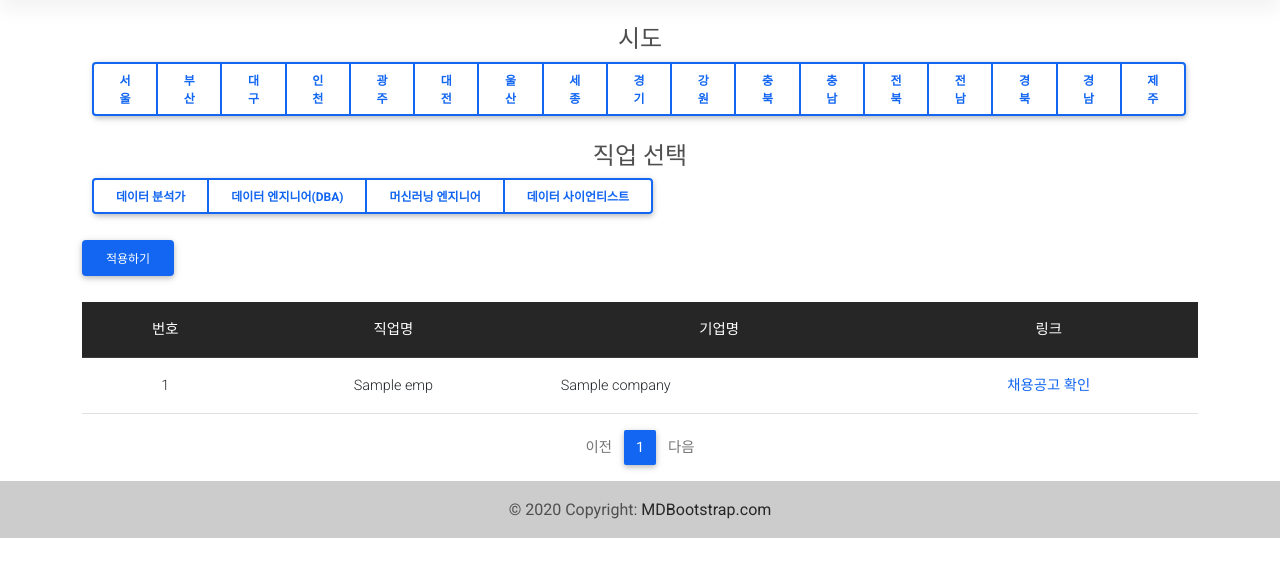
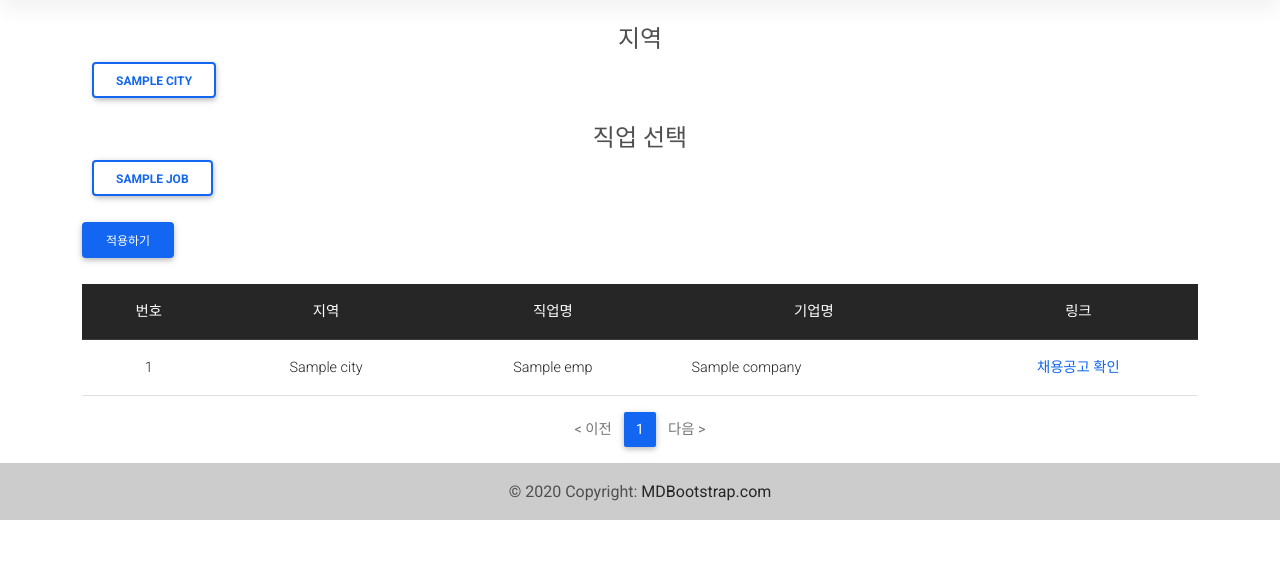
Before and after one commit to gchin97/multi_finalproject, a Django app: template web_3/templates/prediction/emp.html in a window 1280 px wide. Shown: the part 59-636 px from the top of the page. Run offline with Django 3.2, Linux system fonts and the light colour scheme; the template is opened without the code that fills it: most values are stand-ins (such as "Sample title", 1, 10 or a date in 2020); some libraries are stand-ins or nearby versions.

Commit message:
231016 commit before merge

```diff
--- a/Web_service/prediction/urls.py
+++ b/Web_service/prediction/urls.py
@@ -8,4 +8,5 @@ urlpatterns = [
     path('main/', views.main, name='main'),
     path('predict/', views.predict, name='predict'),
     path('emp/', views.emp, name='emp'),
+    path('search/', views.search, name='search'),
 ]
--- a/Web_service/templates/prediction/emp.html
+++ b/Web_service/templates/prediction/emp.html
@@ -2,91 +2,44 @@
 {% load prediction_filter %}
 {% block content %}
 <div class="container">
-    <form action="" method="post">
-        {% csrf_token %}
+    <form action="{% url 'prediction:search' %}" method="get">
         <div class="container">
                 <div class="col">
                     <br>
-                    <h4 class="text-center">시도</h4>
+                    <h4 class="text-center">지역</h4>
                     <div class="btn-group" role="group" aria-label="Basic checkbox toggle button group">
-                        <input name="city" type="checkbox" class="btn-check" id="btncheck1" value="서울" autocomplete="off">
-                        <label for="btncheck1" class="btn btn-outline-primary"><strong>서울</strong></label>
-
-                        <input name="city" type="checkbox" class="btn-check" id="btncheck2" value="부산" autocomplete="off">
-                        <label for="btncheck2" class="btn btn-outline-primary"><strong>부산</strong></label>
-
-                        <input name="city" type="checkbox" class="btn-check" id="btncheck3" value="대구" autocomplete="off">
-                        <label for="btncheck3" class="btn btn-outline-primary"><strong>대구</strong></label>
-
-                        <input name="city" type="checkbox" class="btn-check" id="btncheck4" value="인천" autocomplete="off">
-                        <label for="btncheck4" class="btn btn-outline-primary"><strong>인천</strong></label>
-
-                        <input name="city" type="checkbox" class="btn-check" id="btncheck5" value="광주" autocomplete="off">
-                        <label for="btncheck5" class="btn btn-outline-primary"><strong>광주</strong></label>
-
-                        <input name="city" type="checkbox" class="btn-check" id="btncheck6" value="대전" autocomplete="off">
-                        <label for="btncheck6" class="btn btn-outline-primary"><strong>대전</strong></label>
-
-                        <input name="city" type="checkbox" class="btn-check" id="btncheck7" value="울산" autocomplete="off">
-                        <label for="btncheck7" class="btn btn-outline-primary"><strong>울산</strong></label>
-
-                        <input name="city" type="checkbox" class="btn-check" id="btncheck8" value="세종" autocomplete="off">
-                        <label for="btncheck8" class="btn btn-outline-primary"><strong>세종</strong></label>
-
-                        <input name="city" type="checkbox" class="btn-check" id="btncheck9" value="경기" autocomplete="off">
-                        <label for="btncheck9" class="btn btn-outline-primary"><strong>경기</strong></label>
-
-                        <input name="city" type="checkbox" class="btn-check" id="btncheck10" value="강원" autocomplete="off">
-                        <label for="btncheck10" class="btn btn-outline-primary"><strong>강원</strong></label>
-
-                        <input name="city" type="checkbox" class="btn-check" id="btncheck11" value="충북" autocomplete="off">
-                        <label for="btncheck11" class="btn btn-outline-primary"><strong>충북</strong></label>
-
-                        <input name="city" type="checkbox" class="btn-check" id="btncheck12" value="충남" autocomplete="off">
-                        <label for="btncheck12" class="btn btn-outline-primary"><strong>충남</strong></label>
-
-                        <input name="city" type="checkbox" class="btn-check" id="btncheck13" value="전북" autocomplete="off">
-                        <label for="btncheck13" class="btn btn-outline-primary"><strong>전북</strong></label>
-
-                        <input name="city" type="checkbox" class="btn-check" id="btncheck14" value="전남" autocomplete="off">
-                        <label for="btncheck14" class="btn btn-outline-primary"><strong>전남</strong></label>
-
-                        <input name="city" type="checkbox" class="btn-check" id="btncheck15" value="경북" autocomplete="off">
-                        <label for="btncheck15" class="btn btn-outline-primary"><strong>경북</strong></label>
-
-                        <input name="city" type="checkbox" class="btn-check" id="btncheck16" value="경남" autocomplete="off">
-                        <label for="btncheck16" class="btn btn-outline-primary"><strong>경남</strong></label>
-
-                        <input name="city" type="checkbox" class="btn-check" id="btncheck17" value="제주" autocomplete="off">
-                        <label for="btncheck17" class="btn btn-outline-primary"><strong>제주</strong></label>
+                        {% if city_list %}
+                        {% for city in city_list %}
+                        <input type="checkbox" name="city" value="{{ city }}" class="btn-check" autocomplete="off" id="city_{{ forloop.counter }}">
+                        <label for="city_{{ forloop.counter }}" class="btn btn-outline-primary"><strong>{{ city }}</strong></label>
+                        {% endfor %}
+                        {% endif %}
                     </div>
                 </div>
                 <br>
                 <div class="col">
                     <h4 class="text-center">직업 선택</h4>
                     <div class="btn-group" role="group" aria-label="Basic checkbox toggle button group">
-                        <input name="job_name" type="checkbox" class="btn-check" id="btncheck01" value="데이터 분석가" autocomplete="off">
-                        <label for="btncheck01" class="btn btn-outline-primary"><strong>데이터 분석가</strong></label>
-
-                        <input name="job_name" type="checkbox" class="btn-check" id="btncheck02" value="데이터 엔지니어(DBA)" autocomplete="off">
-                        <label for="btncheck02" class="btn btn-outline-primary"><strong>데이터 엔지니어(DBA)</strong></label>
-
-                        <input name="job_name" type="checkbox" class="btn-check" id="btncheck03" value="머신러닝 엔지니어" autocomplete="off">
-                        <label for="btncheck03" class="btn btn-outline-primary"><strong>머신러닝 엔지니어</strong></label>
-
-                        <input name="job_name" type="checkbox" class="btn-check" id="btncheck04" value="데이터 사이언티스트" autocomplete="off">
-                        <label for="btncheck04" class="btn btn-outline-primary"><strong>데이터 사이언티스트</strong></label>
+                        {% if job_list %}
+                        {% for job in job_list %}
+                        <input type="checkbox" name="job_name" value="{{ job }}" class="btn-check" autocomplete="off" id="job_{{ forloop.counter }}">
+                        <label for="job_{{ forloop.counter }}" class="btn btn-outline-primary"><strong>{{ job }}</strong></label>
+                        {% endfor %}
+                        {% endif %}
                     </div>
                 </div>
             </div>
             <br>
-            <button type="submit" class="btn btn-primary text-center">적용하기</button>
+            <button type="submit" value='filter' class="btn btn-primary text-center">
+                적용하기
+            </button>
     </form>
 </br>
 <table class="table">
     <thead>
         <tr class="text-center table-dark">
             <th>번호</th>
+            <th>지역</th>
             <th>직업명</th>
             <th>기업명</th>
             <th>링크</th>
@@ -98,7 +51,10 @@
         <tr class="text-center">
             <td>
                 <!-- 번호 = 전체건수 - 시작인덱스 - 현재 인덱스 + 1 -->
-                {{emp_list.paginator.count|sub:emp_list.start_index|sub:forloop.counter0|add:1}}
+                {{ forloop.counter }}
+            </td>
+            <td>
+                {{emp.city}}
             </td>
             <td class="text-center">
                 {{emp.job_name}}
@@ -117,16 +73,16 @@
         <!-- 이전 페이지 -->
         {% if emp_list.has_previous %}
         <li class="page-item">
-            <a href="?page={{emp_list.previous_page_number}}" class="page-link">이전</a>
+            <a href="?page={{emp_list.previous_page_number}}" class="page-link"> < 이전</a>
         </li>
         {% else %}
         <li class="page-item disabled">
-            <a href="#" class="page-link" tabindex="-1" aria-disabled="true">이전</a>
+            <a href="#" class="page-link" tabindex="-1" aria-disabled="true"> < 이전</a>
         </li>
         {% endif %}
         <!-- 페이지 리스트 -->
         {% for page_number in emp_list.paginator.page_range %}
-        {% if page_number >= emp_list.number|add:-5 and page_number <= emp_list.number|add:+5%}
+        {% if page_number >= emp_list.number|add:-5 and page_number <= emp_list.number|add:+5 %}
         {% if page_number == emp_list.number %}
         <li class="page-item active" aria-current="page">
             <a href="?page={{page_number}}" class="page-link">{{page_number}}</a>
@@ -141,11 +97,11 @@
         <!-- 다음 페이지 -->
         {% if emp_list.has_next %}
         <li class="page-item">
-            <a href="?page={{emp_list.next_page_number}}" class="page-link">다음</a>
+            <a href="?page={{emp_list.next_page_number}}" class="page-link">다음 > </a>
         </li>
         {% else %}
         <li class="page-item disabled">
-            <a href="#" class="page-link" tabindex="-1" aria-disabled="true">다음</a>
+            <a href="#" class="page-link" tabindex="-1" aria-disabled="true">다음 > </a>
         </li>
         {% endif %}
     </ul>
```
Also changed, not shown: Web_service/prediction/views.py (+42 -7 lines).
